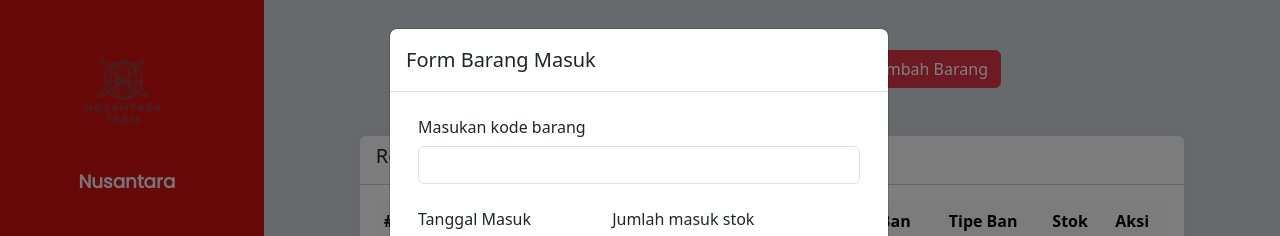
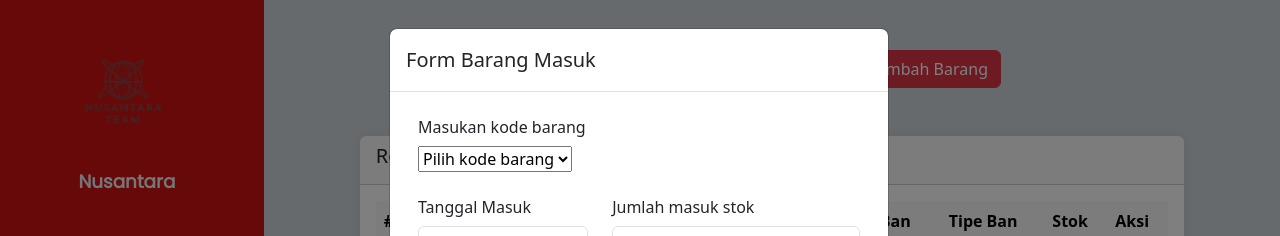
Before and after one commit to MarshallRifqi/nusantara-fe, a Vue app: page /barangmasuk in a window 1280 px wide. Both pictures are taken after a click on the button "Tambah Barang". Shown: the top 236 px of the page. Built offline with nearby package versions, Linux system fonts and the light colour scheme; no server answers.

Commit message:
add dropdown & fix bug close button edit modal

```diff
--- a/src/views/BarangMasuk.vue
+++ b/src/views/BarangMasuk.vue
@@ -20,7 +20,15 @@
                     <div class="row">
                       <div class="mb-3 col-md-12">
                         <label for="kode-barang" class="col-form-label">Masukan kode barang</label>
-                        <input type="text" class="form-control" id="kode-barang" v-model="newBarang.id_barang">
+                        <!-- <div>Selected: {{ selected }}</div> -->
+                        <br>
+                        <select id="kode-barang" v-model="newBarang.id_barang">
+                          <option disabled value="">Pilih kode barang</option>
+                          <option>BRG-42632546</option>
+                          <option>BRG-37735959</option>
+                          <option>BRG-21962086</option>
+                        </select>
+                        <!-- <input type="text" class="form-control" id="kode-barang" v-model="newBarang.id_barang"> -->
                       </div>
                     </div>
                     <div class="row">
--- a/src/views/MasterBarang.vue
+++ b/src/views/MasterBarang.vue
@@ -42,7 +42,7 @@
                 </form>
               </div>
               <div class="modal-footer">
-                <button type="button" class="btn btn-danger" data-bs-dismiss="modal">
+                <button type="button" class="btn btn-danger" data-bs-dismiss="modal" @click="closeEditModal">
                   <i class="bi bi-x-lg"></i><span class="mx-2">Batal</span>
                 </button>
                 <button type="button" class="btn btn-primary" @click="handleSubmit">
@@ -78,7 +78,7 @@
                 <td>{{ barang.kategori }}</td>
                 <td>{{ barang.harga}}</td>
                 <td>
-                  <button type="button" class="btn btn-sm btn-primary " data-bs-toggle="modal" data-bs-target="#editModal" @click="openEditModal(barang)"> <i class="bi bi-pencil-square"></i> <span>Edit</span> </button>
+                  <button type="button" class="btn btn-sm btn-primary " data-bs-toggle="modal" data-bs-target="#editModal" @click="openEditModal(item)"> <i class="bi bi-pencil-square"></i> <span>Edit</span> </button>
                   <button class="btn btn-sm btn-danger mx-2" @click="deleteBarang(barang.id_barang)"> <i class="bi bi-trash"></i> <span>Delete</span></button>
                 </td>
               </tr>
@@ -119,7 +119,7 @@
             </form>
           </div>
           <div class="modal-footer">
-            <button type="button" class="btn btn-danger" data-bs-dismiss="modal">
+            <button id="myModal"type="button" class="btn btn-danger" data-bs-dismiss="modal">
               <i class="bi bi-x-lg"></i><span class="mx-2">Batal</span>
             </button>
             <button type="button" class="btn btn-primary" @click="handleEditSubmit">
@@ -172,6 +172,11 @@ const openEditModal = (item) => {
   form.value.tanggal = item.tanggal;
   const editModal = new bootstrap.Modal(document.getElementById('editModal'));
   editModal.show();
+};
+
+const closeEditModal = (item) => {
+  const editModal = new bootstrap.Modal(document.getElementById('editModal'));
+  editModal.hide();
 };
 
 const handleSubmit = async () => {
```
